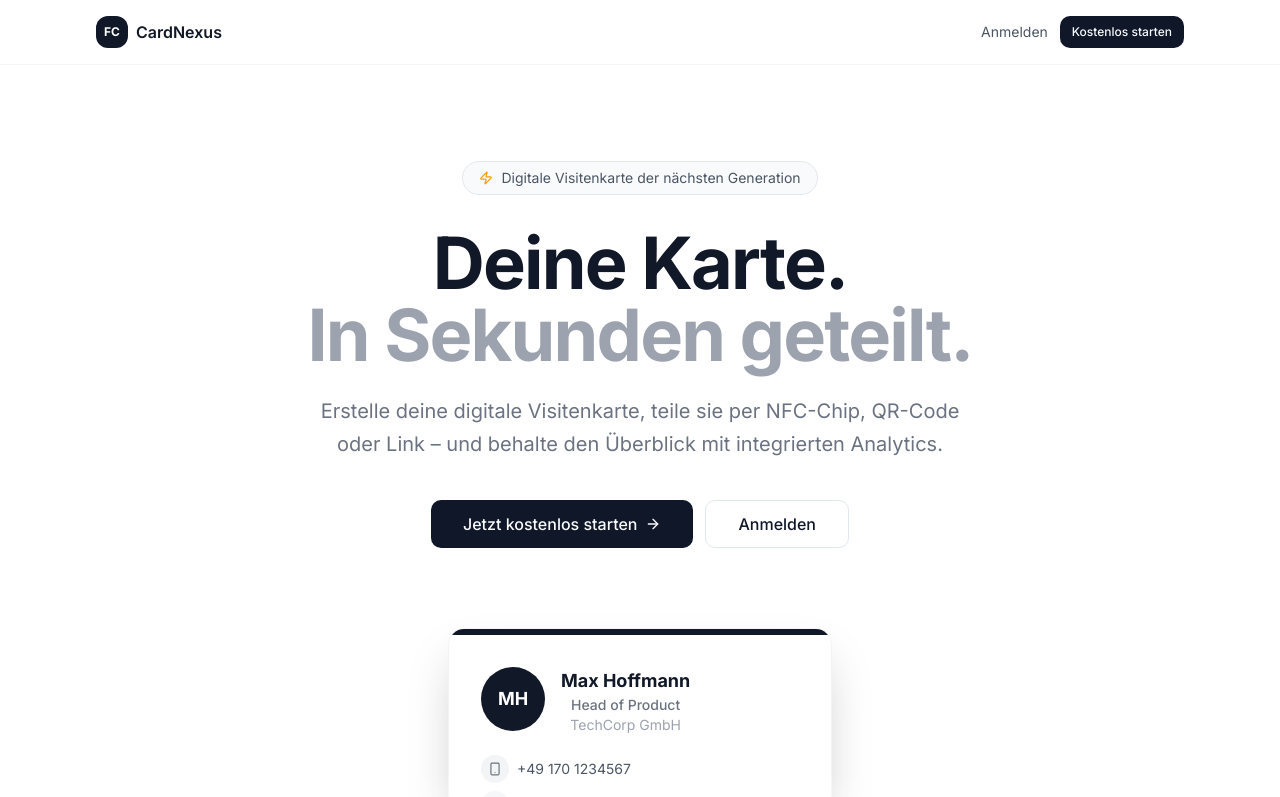
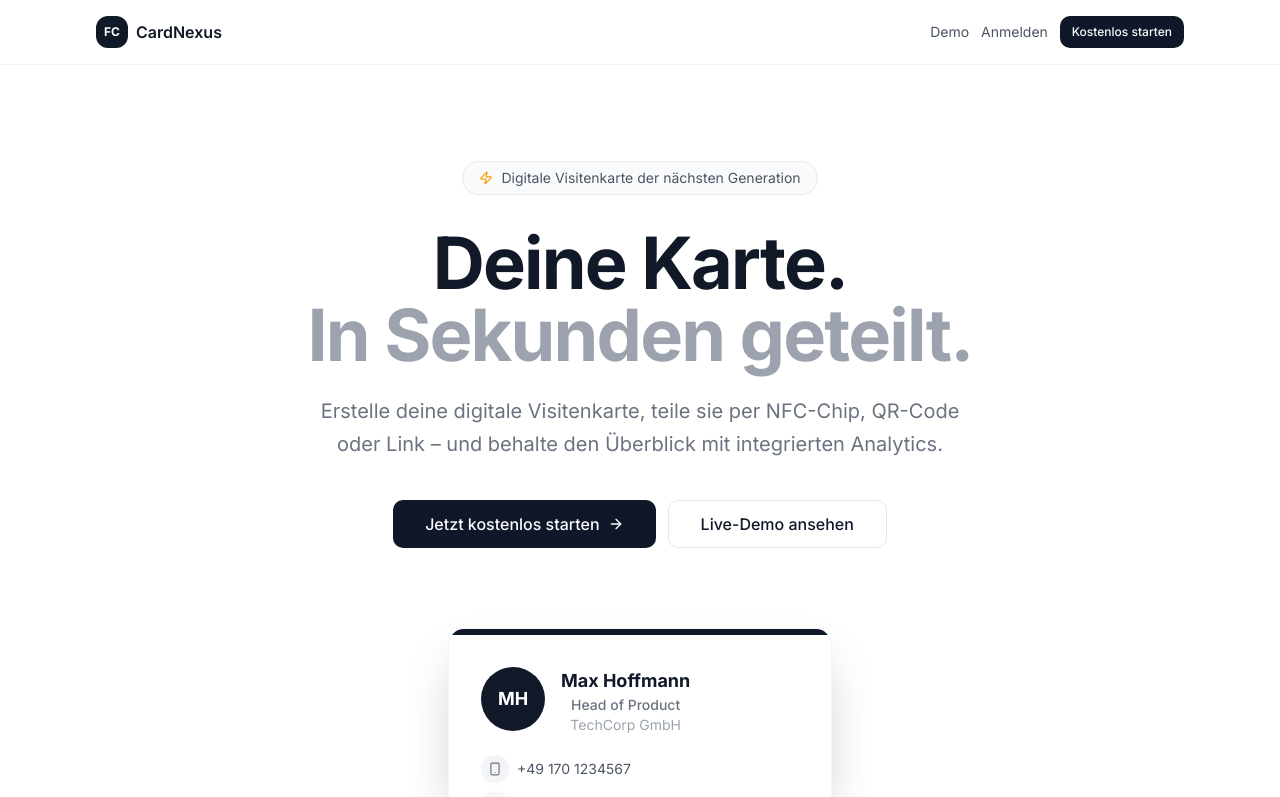
Before and after one commit to brightcolor/cardnexus, a Next.js app: page / in a window 1280 px wide. Shown: the top 797 px of the page. Built offline with nearby package versions, Linux system fonts and the light colour scheme; no server answers; the database is empty.

Commit message:
Add demo card link to landing page nav and hero CTA
Points 'Live-Demo ansehen' button and nav 'Demo' link to /c/demo
which now has a seeded demo card (Alex Demo, modern template,
teal accent, full contact+social+custom links).

Co-Authored-By: Claude Sonnet 4.6 <noreply@anthropic.com>

```diff
--- a/app/page.tsx
+++ b/app/page.tsx
@@ -80,6 +80,9 @@ export default function LandingPage() {
               <span className="font-semibold text-gray-900">CardNexus</span>
             </div>
             <div className="flex items-center gap-3">
+              <Link href="/c/demo" className="text-sm text-gray-600 hover:text-gray-900 transition-colors">
+                Demo
+              </Link>
               <Link href="/login" className="text-sm text-gray-600 hover:text-gray-900 transition-colors">
                 Anmelden
               </Link>
@@ -113,7 +116,7 @@ export default function LandingPage() {
             </Link>
           </Button>
           <Button asChild variant="outline" size="lg">
-            <Link href="/login">Anmelden</Link>
+            <Link href="/c/demo">Live-Demo ansehen</Link>
           </Button>
         </div>
 
```
